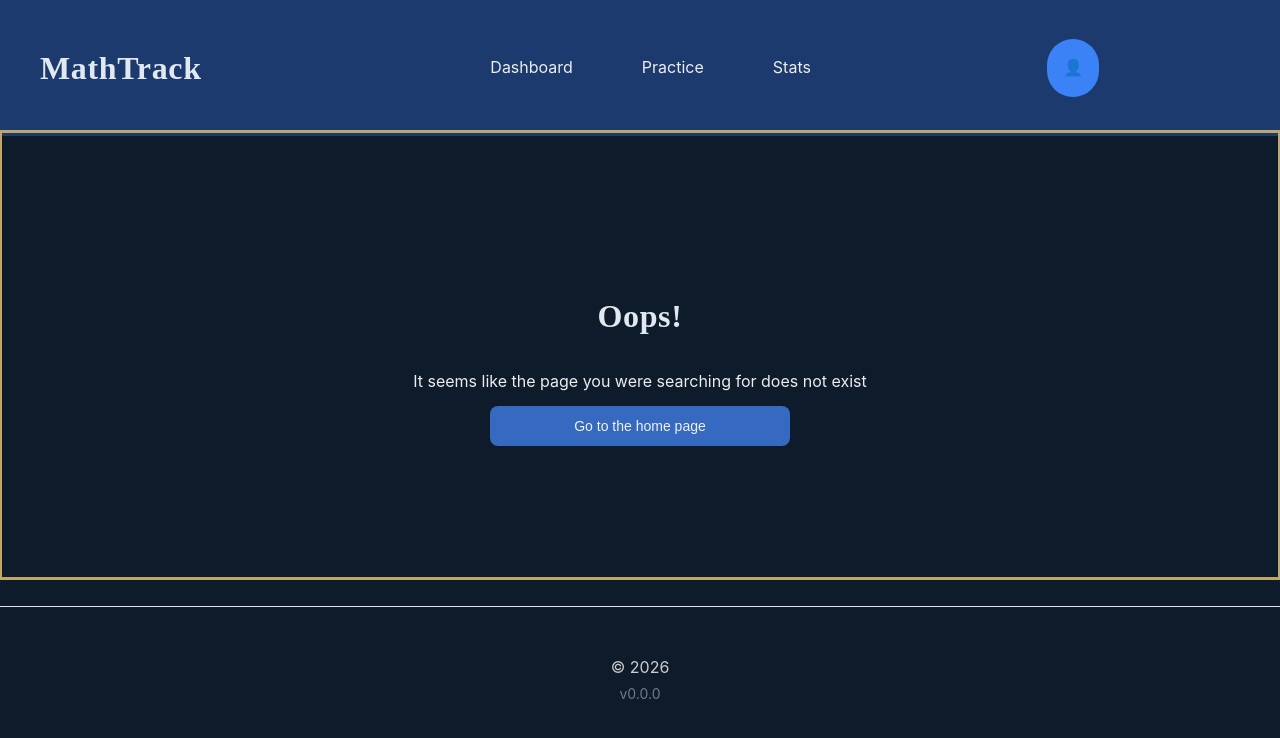
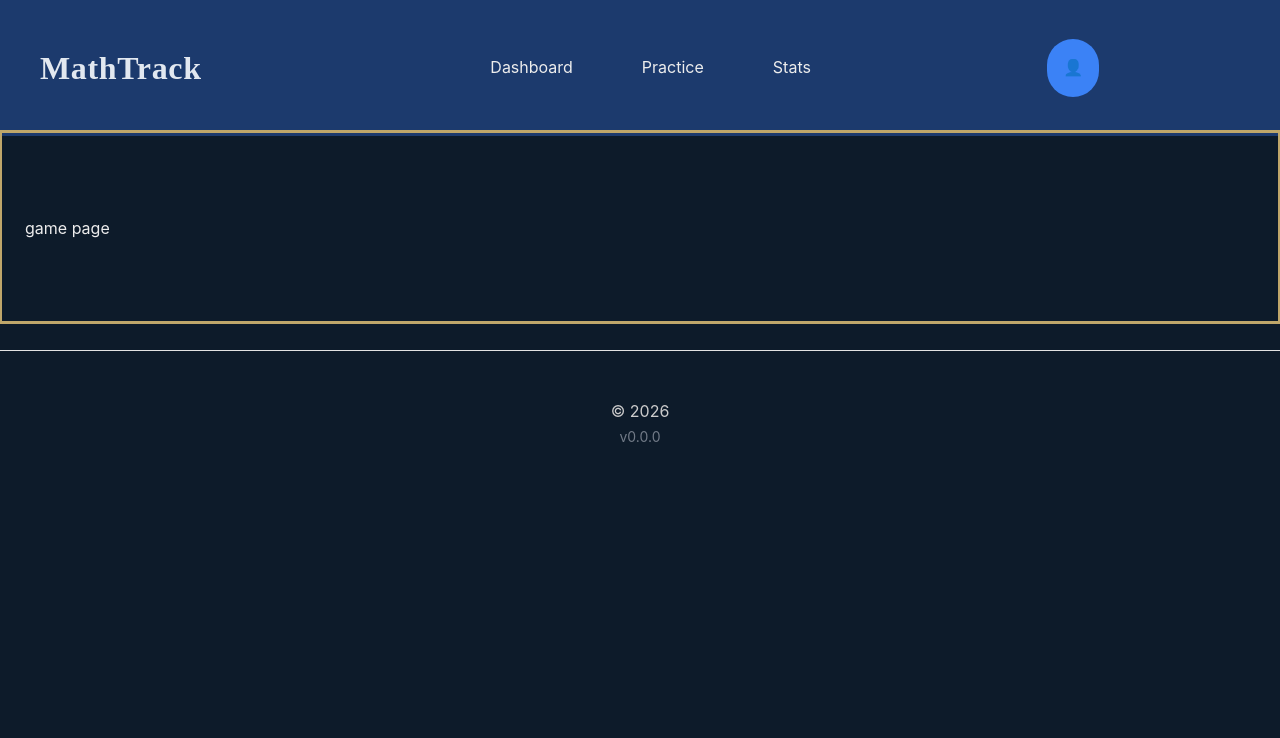
Before and after one commit to LuisDev912/EduMath-Track, a React (Vite) app in the folder frontend/: page /game in a window 1280 px wide. Shown: the top 738 px of the page. Built offline with nearby package versions, Linux system fonts and the light colour scheme.

Commit message:
feat(frontend): create a page to play the game

```diff
--- a/frontend/src/app/App.tsx
+++ b/frontend/src/app/App.tsx
@@ -9,6 +9,7 @@ const PublicLayout = lazy(() => import('./layout/PublicLayout.tsx'));
 const LandingPage = lazy(() => import('../pages/LandingPage.tsx'));
 const RegisterPage = lazy(() => import('../features/auth/pages/Register.tsx'));
 const LoginPage = lazy(() => import('../features/auth/pages/Login.tsx'));
+const GamePage = lazy(() => import('../pages/GamePage.tsx'));
 const NotFoundPage = lazy(() => import('../pages/NotFoundPage.tsx'));
 
 function App() {
@@ -29,6 +30,7 @@ function App() {
 
         {/* main layout */}
         <Route element={<MainLayout />}>
+          <Route path="/game" element={<GamePage/>} />
           <Route path='*' element={<NotFoundPage />} />
         </Route>
       </Routes>
--- a/frontend/src/features/auth/components/AuthLayout.tsx
+++ b/frontend/src/features/auth/components/AuthLayout.tsx
@@ -2,7 +2,7 @@ import type { AuthLayoutProps } from "../../../shared/types/AuthProps";
 
 function AuthLayout({ children, id }: AuthLayoutProps) {
     return (
-        <section id={id} className="transparent-border flex flex-column justify-center m-auto max-w-700px">
+        <section id={id} className="transparent-border flex flex-column justify-center m-auto max-w-600px">
             {children}
         </section>
     )
--- /dev/null
+++ b/frontend/src/pages/GamePage.tsx
@@ -0,0 +1,3 @@
+export default function GamePage() {
+    return <p>game page</p>
+};
--- a/frontend/src/styles/utilities.css
+++ b/frontend/src/styles/utilities.css
@@ -2,7 +2,7 @@
 
 .text-center{ text-align: center; }
 
-.max-w-700px{ max-width: 700px;}
+.max-w-600px{ max-width: 600px;}
 
 .m-auto{ margin: auto; }
 
```
Also changed, not shown: 1 other file (tests, documents, lock files or other folders).
